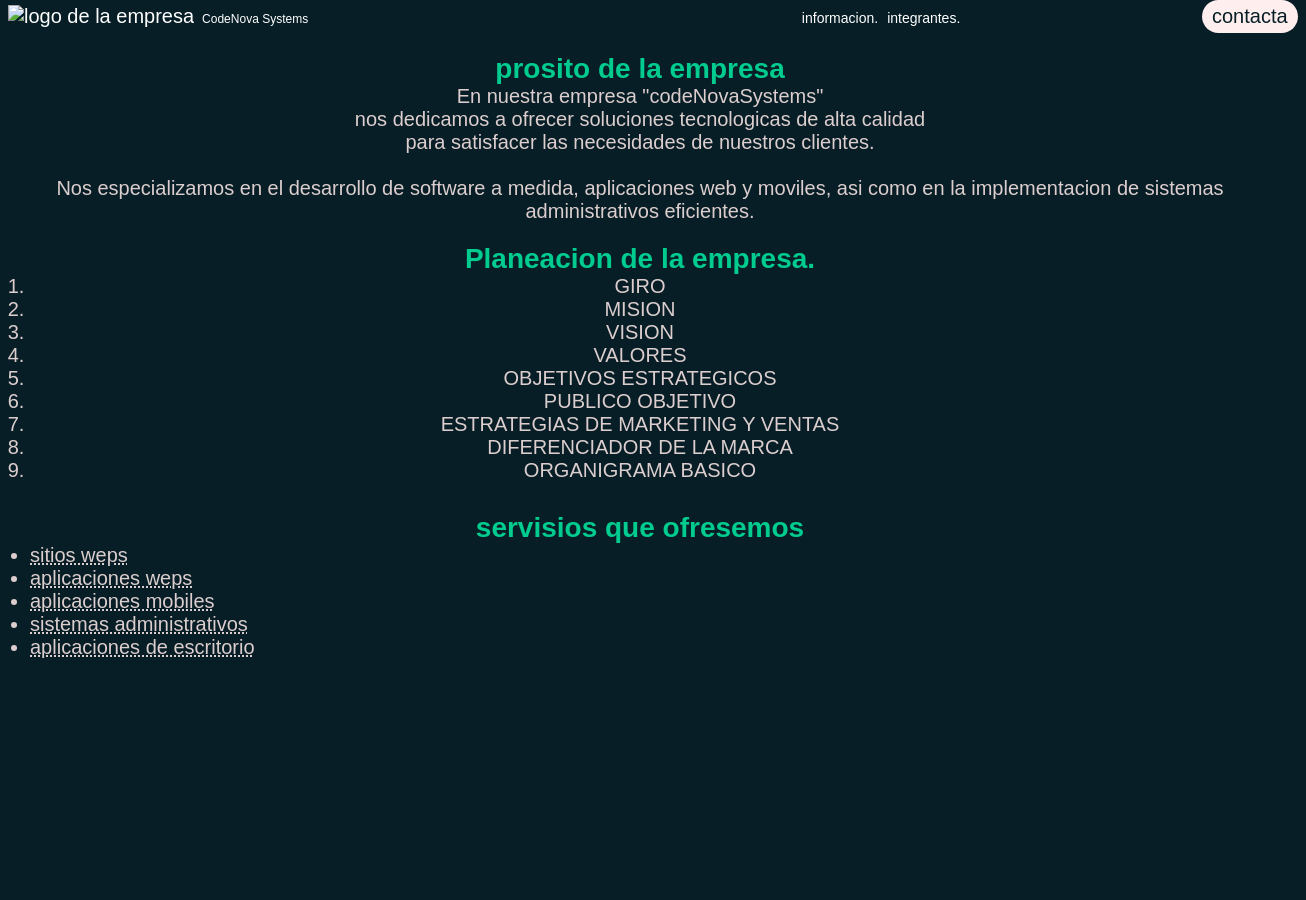
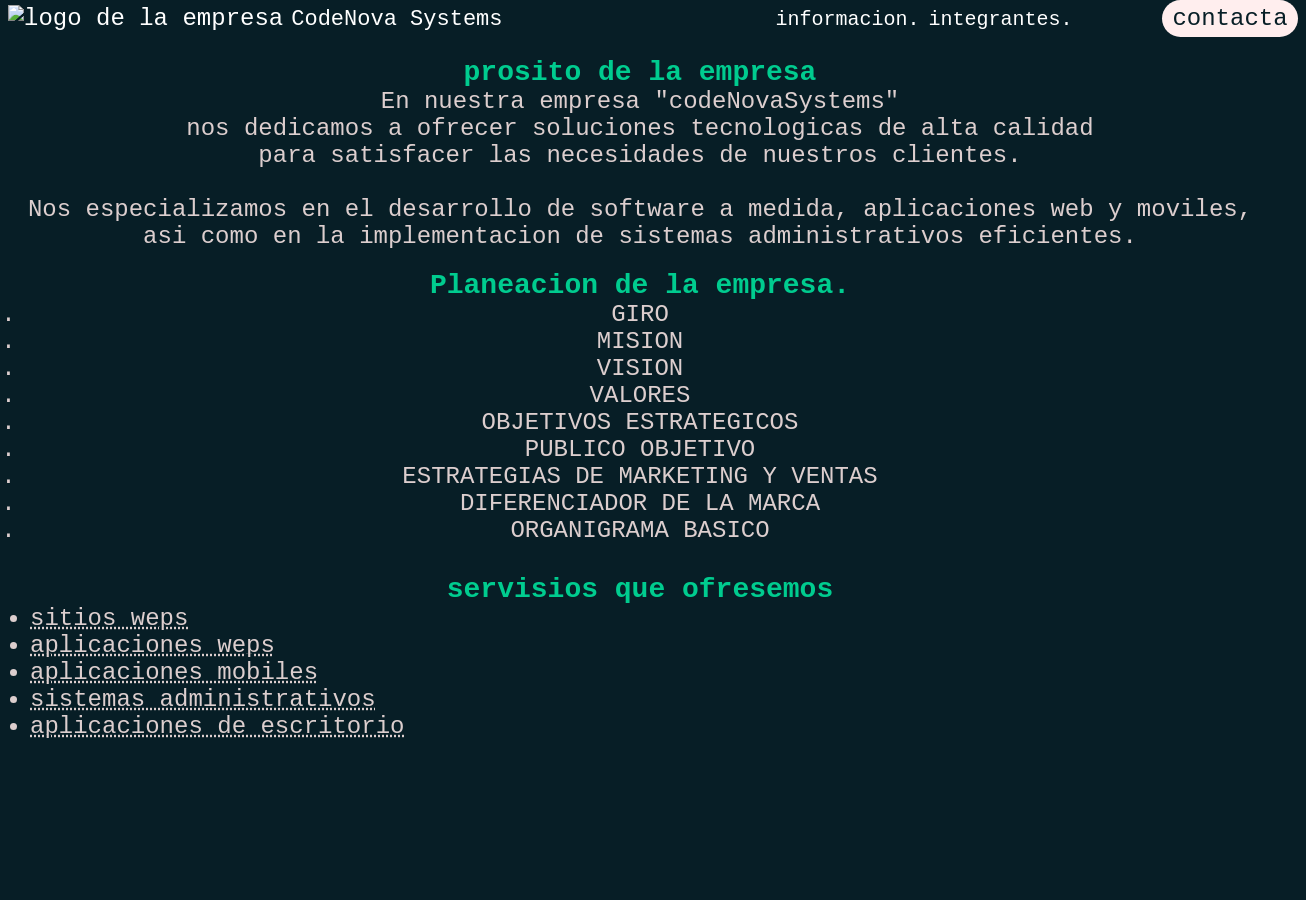

correccion

--- a/style.css
+++ b/style.css
@@ -4,8 +4,8 @@
     box-sizing: border-box;
     margin: 0;
     padding: 0;
-    font-family: 'Nunito', sans-serif;
-    font-size: 20px;
+    font-family: 'Courier New', Courier, monospace;
+    font-size: 24px;
     }
 
 h2{
@@ -105,15 +105,16 @@ p{
 .Planeacion {
     text-align: center;
     color: rgb(220, 206, 206);
+    
 }
 
 .Planeacion > li{
     
     margin: 8px;
+    font-style: none;
 }
 
-@media (min-width:300px){
-
+ @media (min-width:300px){
 
     
 /* Cambios realizados */
@@ -124,20 +125,20 @@ p{
     align-items: center;
     gap:8px;
     span{
-        font-size: 12px;
+        font-size: 22px;
         color:white;
     }
 }
 /* Modifica las prodpiedades de la imagen del logotipo */
 .logo img{
-    height: 30px;
-    width: 30px;
+    height: 60px;
+    width: 60px;
     transition: all 0.3s;
-   /* color: rgb(246, 80, 80);*/
+    /* color: rgb(246, 80, 80);*/
 } 
 /*  */
 .nav-bar{
-  /*  padding: 0 8px 0 8px;*/
+    /*  padding: 0 8px 0 8px;*/
     width: 102%;
     display: flex;
     align-items: center;
@@ -150,7 +151,7 @@ p{
 }
 
 .header .nav-links{
- /*   list-style: none;*/
+/*   list-style: none;*/
     display: flex;
     width: 650px;
     gap :9px;
@@ -161,7 +162,7 @@ p{
 }
 
 .header .nav-links a{
-    font-size: 14px;
+    font-size: 20px;
     color: rgb(255, 255, 255);
     text-decoration: none;
 
@@ -187,5 +188,4 @@ p{
     color:#00cc8f;
     transform: scale(1.1);
 }
-
 }
